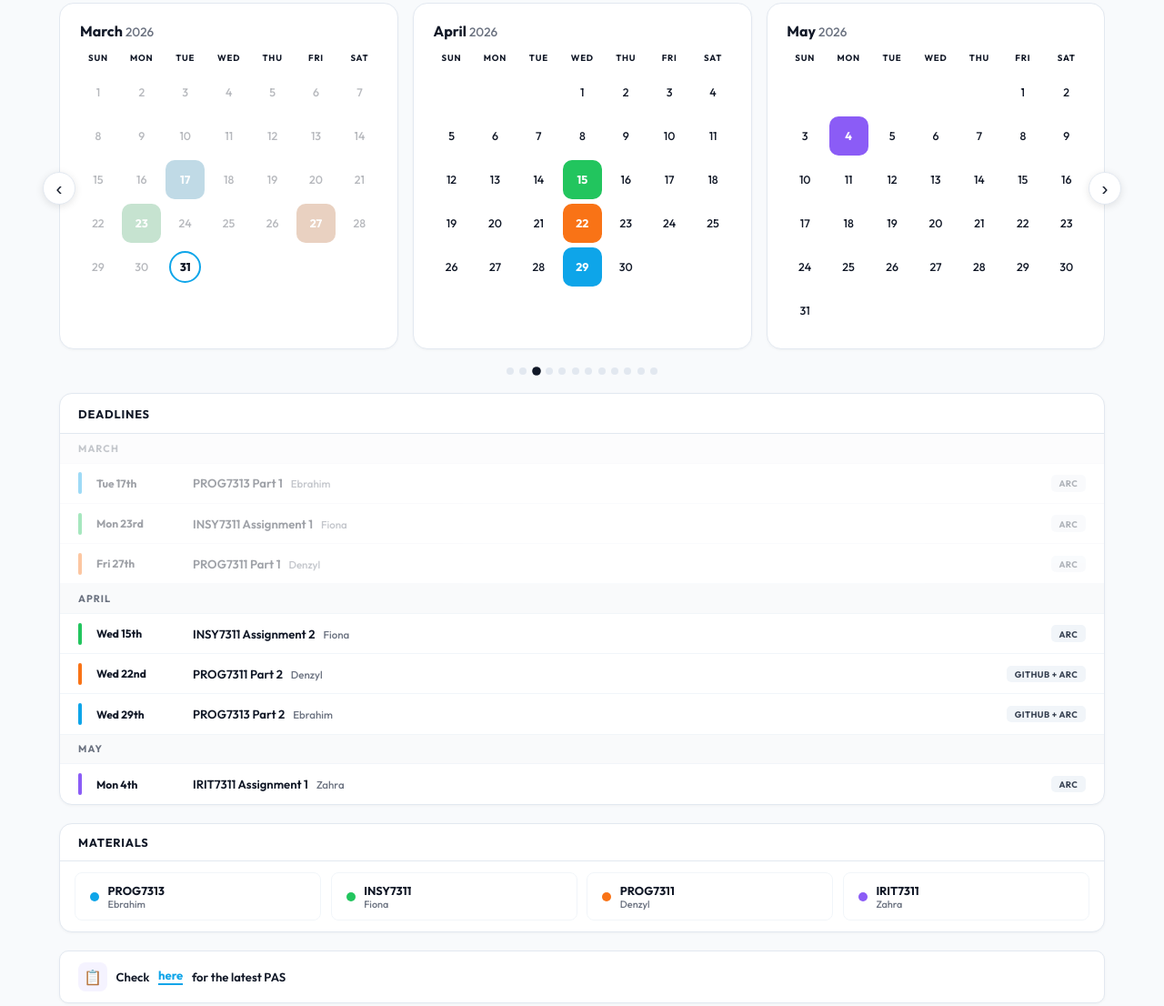
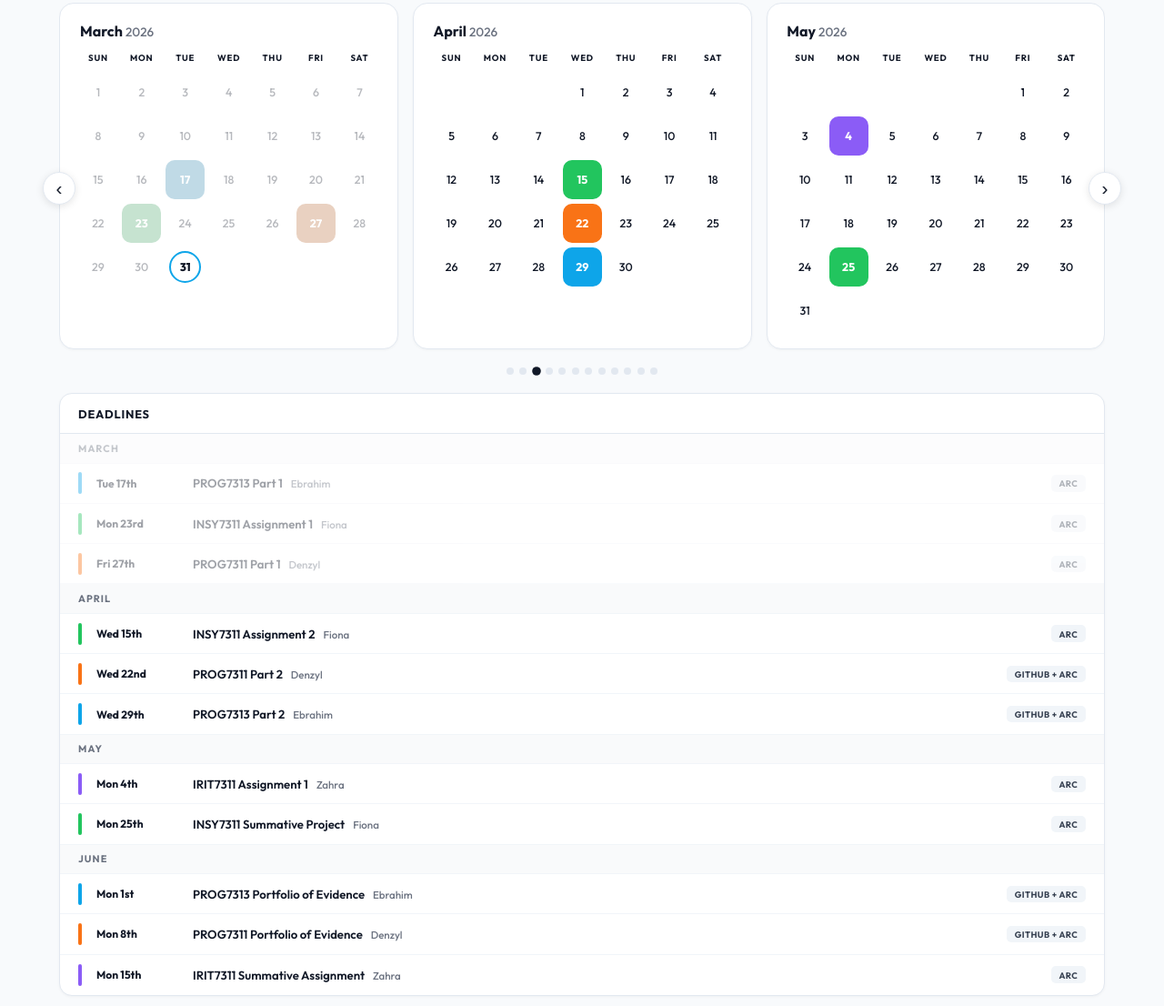
Before and after one commit to zenwyn-naicker/bcad-dashboard, a plain HTML site: page index.html in a window 1280 px wide. Shown: the part 144-1250 px from the top of the page at 91% size. Drawn offline with Linux system fonts and the light colour scheme.

Commit message:
[Sem 1] Update to PAS 30 March 2026 V3

```diff
--- a/index.html
+++ b/index.html
@@ -623,7 +623,7 @@
   <div class="header-top">
     <div class="header-left">
       <h1>BCAD Year 3 · Semester 1</h1>
-      <div class="sub">PAS - 17 Feb 2026 · V2</div>
+      <div class="sub">PAS - 30 Mar 2026 · V3</div>
     </div>
     <div class="theme-toggle" onclick="toggleTheme()" title="Toggle light/dark mode">
       <div class="track-icons">
@@ -709,7 +709,7 @@
       <div class="cal-day weekend">3</div><div class="cal-day has-event e-irit7311">4<div class="tip">IRIT7311 Assignment 1 <span class="tip-lecturer">· Zahra</span></div></div><div class="cal-day">5</div><div class="cal-day">6</div><div class="cal-day">7</div><div class="cal-day">8</div><div class="cal-day weekend">9</div>
       <div class="cal-day weekend">10</div><div class="cal-day">11</div><div class="cal-day">12</div><div class="cal-day">13</div><div class="cal-day">14</div><div class="cal-day">15</div><div class="cal-day weekend">16</div>
       <div class="cal-day weekend">17</div><div class="cal-day">18</div><div class="cal-day">19</div><div class="cal-day">20</div><div class="cal-day">21</div><div class="cal-day">22</div><div class="cal-day weekend">23</div>
-      <div class="cal-day weekend">24</div><div class="cal-day">25</div><div class="cal-day">26</div><div class="cal-day">27</div><div class="cal-day">28</div><div class="cal-day">29</div><div class="cal-day weekend">30</div>
+      <div class="cal-day weekend">24</div><div class="cal-day has-event e-insy7311">25<div class="tip">INSY7311 Summative Project <span class="tip-lecturer">· Fiona</span></div></div><div class="cal-day">26</div><div class="cal-day">27</div><div class="cal-day">28</div><div class="cal-day">29</div><div class="cal-day weekend">30</div>
       <div class="cal-day weekend">31</div>
     </div>
   </div></div>
@@ -719,9 +719,9 @@
     <div class="cal-title">June <span>2026</span></div>
     <div class="cal-grid">
       <div class="cal-dow">Sun</div><div class="cal-dow">Mon</div><div class="cal-dow">Tue</div><div class="cal-dow">Wed</div><div class="cal-dow">Thu</div><div class="cal-dow">Fri</div><div class="cal-dow">Sat</div>
-      <div class="cal-day empty"></div><div class="cal-day">1</div><div class="cal-day">2</div><div class="cal-day">3</div><div class="cal-day">4</div><div class="cal-day">5</div><div class="cal-day weekend">6</div>
-      <div class="cal-day weekend">7</div><div class="cal-day">8</div><div class="cal-day">9</div><div class="cal-day">10</div><div class="cal-day">11</div><div class="cal-day">12</div><div class="cal-day weekend">13</div>
-      <div class="cal-day weekend">14</div><div class="cal-day">15</div><div class="cal-day">16</div><div class="cal-day">17</div><div class="cal-day">18</div><div class="cal-day">19</div><div class="cal-day weekend">20</div>
+      <div class="cal-day empty"></div><div class="cal-day has-event e-prog7313">1<div class="tip">PROG7313 POE <span class="tip-lecturer">· Ebrahim</span></div></div><div class="cal-day">2</div><div class="cal-day">3</div><div class="cal-day">4</div><div class="cal-day">5</div><div class="cal-day weekend">6</div>
+      <div class="cal-day weekend">7</div><div class="cal-day has-event e-prog7311">8<div class="tip">PROG7311 POE <span class="tip-lecturer">· Denzyl</span></div></div><div class="cal-day">9</div><div class="cal-day">10</div><div class="cal-day">11</div><div class="cal-day">12</div><div class="cal-day weekend">13</div>
+      <div class="cal-day weekend">14</div><div class="cal-day has-event e-irit7311">15<div class="tip">IRIT7311 Summative Assignment <span class="tip-lecturer">· Zahra</span></div></div><div class="cal-day">16</div><div class="cal-day">17</div><div class="cal-day">18</div><div class="cal-day">19</div><div class="cal-day weekend">20</div>
       <div class="cal-day weekend">21</div><div class="cal-day">22</div><div class="cal-day">23</div><div class="cal-day">24</div><div class="cal-day">25</div><div class="cal-day">26</div><div class="cal-day weekend">27</div>
       <div class="cal-day weekend">28</div><div class="cal-day">29</div><div class="cal-day">30</div>
     </div>
@@ -859,6 +859,34 @@
     <div class="ev-name">IRIT7311 Assignment 1 <small>Zahra</small></div>
     <div class="ev-tag">ARC</div>
   </div>
+  <div class="ev-row" data-date="2026-05-25">
+    <div class="ev-bar" style="background:var(--insy7311)"></div>
+    <div class="ev-date">Mon 25th</div>
+    <div class="ev-name">INSY7311 Summative Project <small>Fiona</small></div>
+    <div class="ev-tag">ARC</div>
+  </div>
+
+  <div class="month-group-label" data-month="5">June</div>
+  <div class="ev-row" data-date="2026-06-01">
+    <div class="ev-bar" style="background:var(--prog7313)"></div>
+    <div class="ev-date">Mon 1st</div>
+    <div class="ev-name">PROG7313 Portfolio of Evidence <small>Ebrahim</small></div>
+    <div class="ev-tag">GitHub + ARC</div>
+  </div>
+  <div class="ev-row" data-date="2026-06-08">
+    <div class="ev-bar" style="background:var(--prog7311)"></div>
+    <div class="ev-date">Mon 8th</div>
+    <div class="ev-name">PROG7311 Portfolio of Evidence <small>Denzyl</small></div>
+    <div class="ev-tag">GitHub + ARC</div>
+  </div>
+  <div class="ev-row" data-date="2026-06-15">
+    <div class="ev-bar" style="background:var(--irit7311)"></div>
+    <div class="ev-date">Mon 15th</div>
+    <div class="ev-name">IRIT7311 Summative Assignment <small>Zahra</small></div>
+    <div class="ev-tag">ARC</div>
+  </div>
+
+
 </div>
 
 <div class="materials-section">
```
